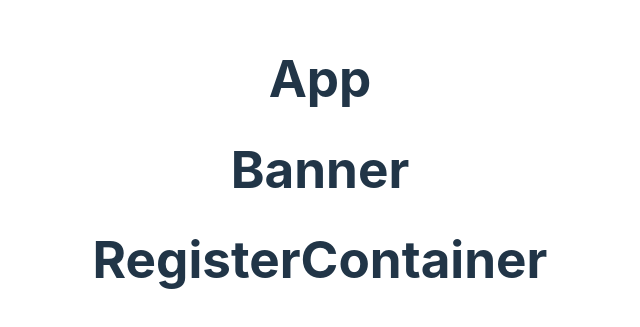
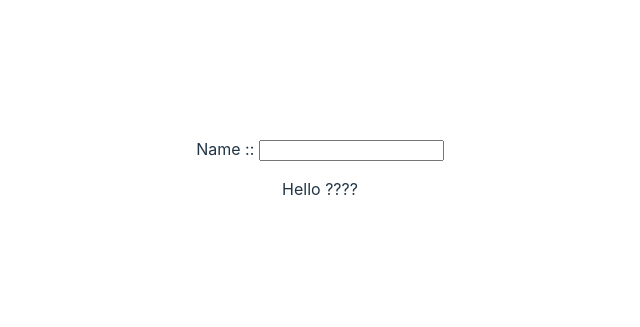
Before and after one commit to up1/course-reactjs-101, a React (Vite) app in the folder workshop/demo/: page / in a window 1280 px wide. Shown: the part 231-558 px from the top of the page, without its empty margins (320-960 px from the left). Built offline with nearby package versions, Linux system fonts and the light colour scheme.

Commit message:
Create ui in app component

```diff
--- a/workshop/demo/src/App.jsx
+++ b/workshop/demo/src/App.jsx
@@ -1,14 +1,14 @@
 import './App.css'
-import ContentContainer from './ContentContainer'
 
 function App() {
-
-  console.log('App')
-
   return (
     <>
-      <h1>App</h1>
-      <ContentContainer/>
+      <p>
+        Name :: <input type='text' />
+      </p>
+      <p>
+        Hello <span>????</span>
+      </p>
     </>
   )
 }
```
